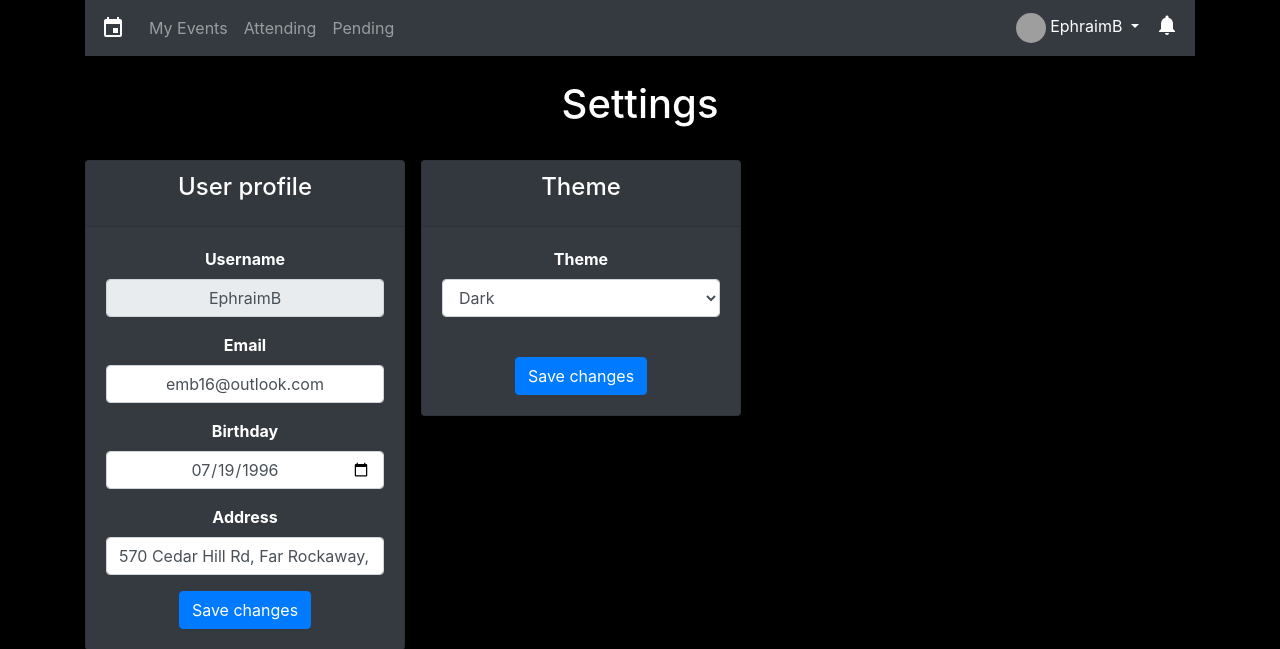
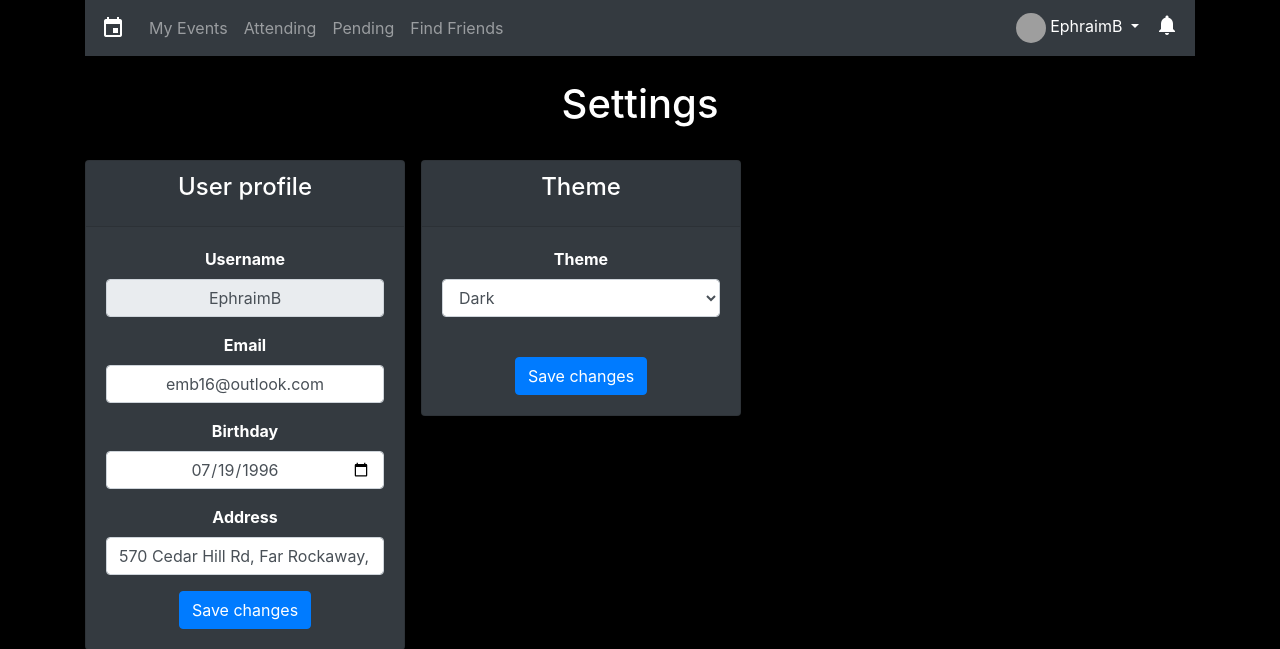
Before and after one commit to EphraimB/Events, a PHP site: page /Events/settings.php in a window 1280 px wide. Shown: the top 649 px of the page. Run offline with PHP 8.4, Linux system fonts and the light colour scheme; a user stored in the database is signed in; data comes from the database, SQL or seed files in the repository; grey boxes are pictures that could not be loaded.

Commit message:
Added the find friends link to all pages. Added Profile link to the Settings page.

```diff
--- a/addEvent.php
+++ b/addEvent.php
@@ -103,6 +103,9 @@ $darkTheme = mysqli_fetch_array($darkTheme_result)[0];
 						</li>
 						<li class="nav-item">
 							<a class="nav-link" href="pending.php">Pending</a>
+						</li>
+						<li class="nav-item">
+							<a class="nav-link" href="findFriends.php">Find Friends</a>
 						</li>
           </ul>
 					<hr class="d-block d-lg-none">
--- a/attending.php
+++ b/attending.php
@@ -109,6 +109,9 @@ $darkTheme = mysqli_fetch_array($darkTheme_result)[0];
 						</li>
 						<li class="nav-item">
 							<a class="nav-link" href="pending.php">Pending</a>
+						</li>
+						<li class="nav-item">
+							<a class="nav-link" href="findFriends.php">Find Friends</a>
 						</li>
           </ul>
 					<hr class="d-block d-lg-none">
--- a/invite.php
+++ b/invite.php
@@ -120,6 +120,9 @@ $darkTheme = mysqli_fetch_array($darkTheme_result)[0];
 						</li>
 						<li class="nav-item">
 							<a class="nav-link" href="pending.php">Pending</a>
+						</li>
+						<li class="nav-item">
+							<a class="nav-link" href="findFriends.php">Find Friends</a>
 						</li>
           </ul>
 					<hr class="d-block d-lg-none">
--- a/moreInfo.php
+++ b/moreInfo.php
@@ -129,6 +129,9 @@ $darkTheme = mysqli_fetch_array($darkTheme_result)[0];
 						</li>
 						<li class="nav-item">
 							<a class="nav-link" href="pending.php">Pending</a>
+						</li>
+						<li class="nav-item">
+							<a class="nav-link" href="findFriends.php">Find Friends</a>
 						</li>
           </ul>
 					<hr class="d-block d-lg-none">
--- a/pending.php
+++ b/pending.php
@@ -103,6 +103,9 @@ $darkTheme = mysqli_fetch_array($darkTheme_result)[0];
 						</li>
 						<li class="nav-item active">
 							<a class="nav-link" href="pending.php">Pending <span class="sr-only">(current)</span></a>
+						</li>
+						<li class="nav-item">
+							<a class="nav-link" href="findFriends.php">Find Friends</a>
 						</li>
           </ul>
 					<hr class="d-block d-lg-none">
--- a/profile.php
+++ b/profile.php
@@ -101,6 +101,9 @@ $userProfile_result = mysqli_query($link, $userProfile_query);
 						</li>
 						<li class="nav-item">
 							<a class="nav-link" href="pending.php">Pending</a>
+						</li>
+            <li class="nav-item">
+							<a class="nav-link" href="findFriends.php">Find Friends</a>
 						</li>
           </ul>
 					<hr class="d-block d-lg-none">
--- a/settings.php
+++ b/settings.php
@@ -95,6 +95,9 @@ $userProfile_result = mysqli_query($link, $userProfile_query);
 						<li class="nav-item">
 							<a class="nav-link" href="pending.php">Pending</a>
 						</li>
+            <li class="nav-item">
+							<a class="nav-link" href="findFriends.php">Find Friends</a>
+						</li>
           </ul>
 					<hr class="d-block d-lg-none">
           <ul class="navbar-nav mr-right">
@@ -125,6 +128,7 @@ $userProfile_result = mysqli_query($link, $userProfile_query);
 								?>
 							</a>
               <div class="dropdown-menu" aria-labelledby="dropdownMenuLink">
+                <a class="dropdown-item" href="profile.php?user_id=<?php echo $session_user_id ?>"><i class="material-icons align-text-top">account_circle</i>&ensp;Profile</a>
 								<a class="dropdown-item" href="settings.php"><i class="material-icons align-text-top">settings</i>&ensp;Settings</a>
                 <a class="dropdown-item" href="index.php?logout=1">Logout</a>
               </div>
--- a/updateEvent.php
+++ b/updateEvent.php
@@ -120,6 +120,9 @@ while($row = mysqli_fetch_array($result)){
 						</li>
 						<li class="nav-item">
 							<a class="nav-link" href="pending.php">Pending</a>
+						</li>
+						<li class="nav-item">
+							<a class="nav-link" href="findFriends.php">Find Friends</a>
 						</li>
           </ul>
 					<hr class="d-block d-lg-none">
```
